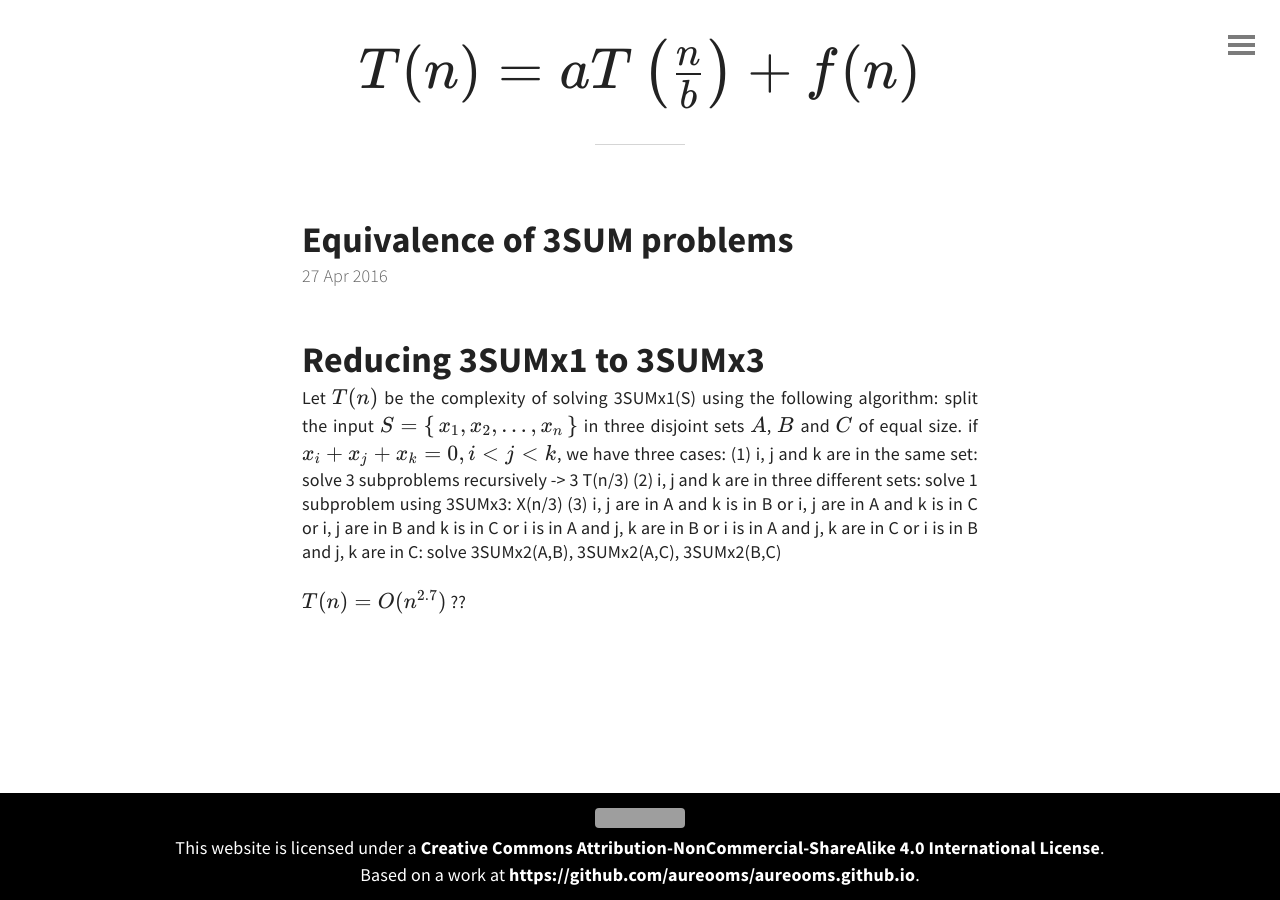
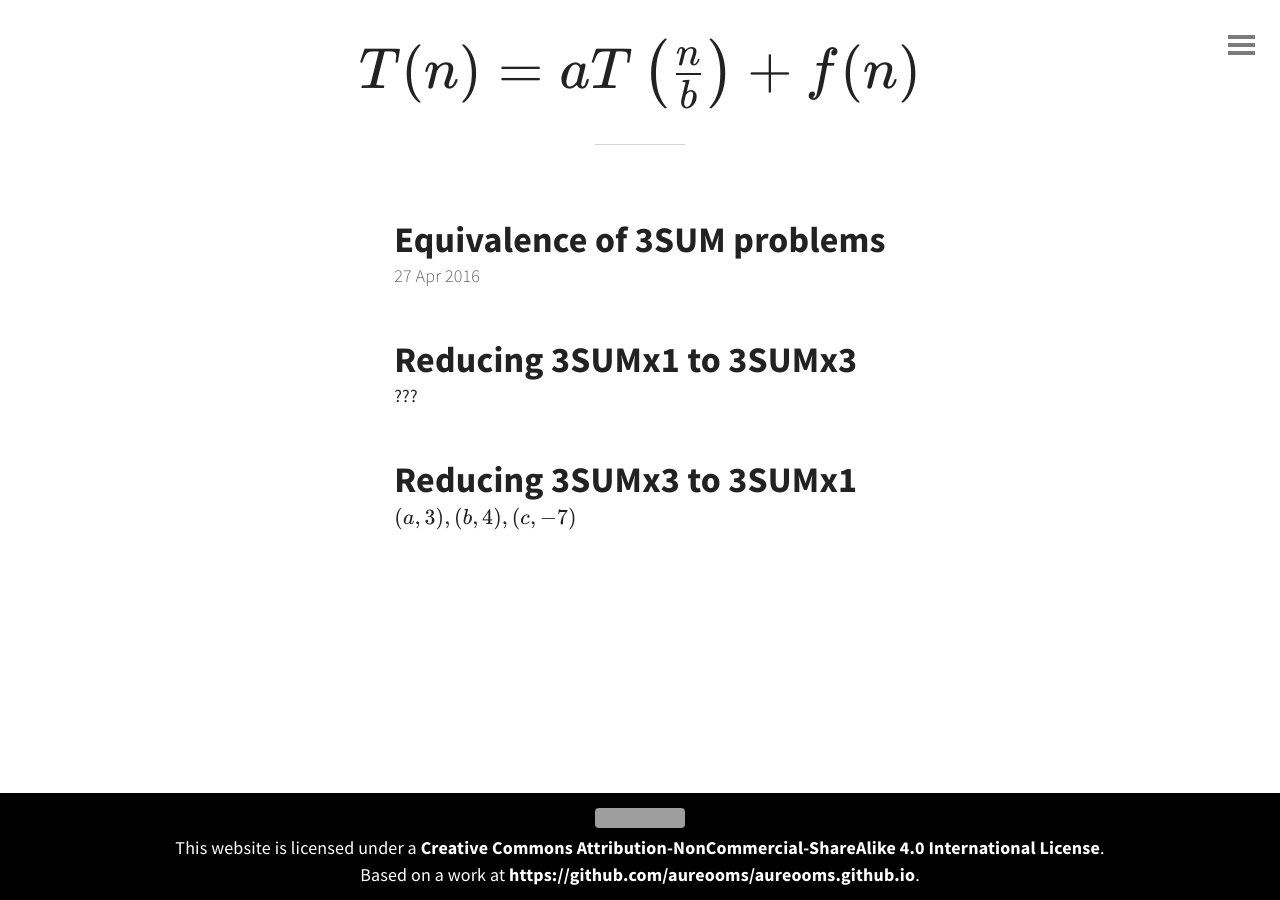
Before and after one commit to aureooms/aureooms.github.io, a Jekyll site: the page built from _posts/2016-04-27-equivalence-of-3sum-problems.md, in a window 1280 px wide. Built offline with Jekyll 4.4.1, drawn with Linux system fonts in a browser that asks for light colours; nearby versions of some CDN libraries; grey boxes are pictures that could not be loaded.

Commit message:
3SUM equivalence update

```diff
--- a/_posts/2016-04-27-equivalence-of-3sum-problems.md
+++ b/_posts/2016-04-27-equivalence-of-3sum-problems.md
@@ -4,17 +4,8 @@
 
 ## Reducing 3SUMx1 to 3SUMx3
 
-Let \\(T(n)\\) be the complexity of solving 3SUMx1(S) using the following algorithm:
-split the input \\(S = \\{\\,x\_1 , x\_2 , \\ldots , x\_n\\,\\}\\) in three disjoint sets
-\\(A\\), \\(B\\) and \\(C\\) of equal size.
-if \\(x\_i + x\_j + x\_k = 0 , i < j < k \\), we have three cases:
-  (1) i, j and k are in the same set: solve 3 subproblems recursively -> 3 T(n/3)
-  (2) i, j and k are in three different sets: solve 1 subproblem using 3SUMx3: X(n/3)
-  (3) i, j are in A and k is in B or
-      i, j are in A and k is in C or
-      i, j are in B and k is in C or
-      i is in A and j, k are in B or
-      i is in A and j, k are in C or
-      i is in B and j, k are in C: solve 3SUMx2(A,B), 3SUMx2(A,C), 3SUMx2(B,C)
+???
 
-\\(T(n) = O(n^{2.7})\\) ??
+## Reducing 3SUMx3 to 3SUMx1
+
+\\( (a, 3), (b, 4), (c, -7) \\)
```
